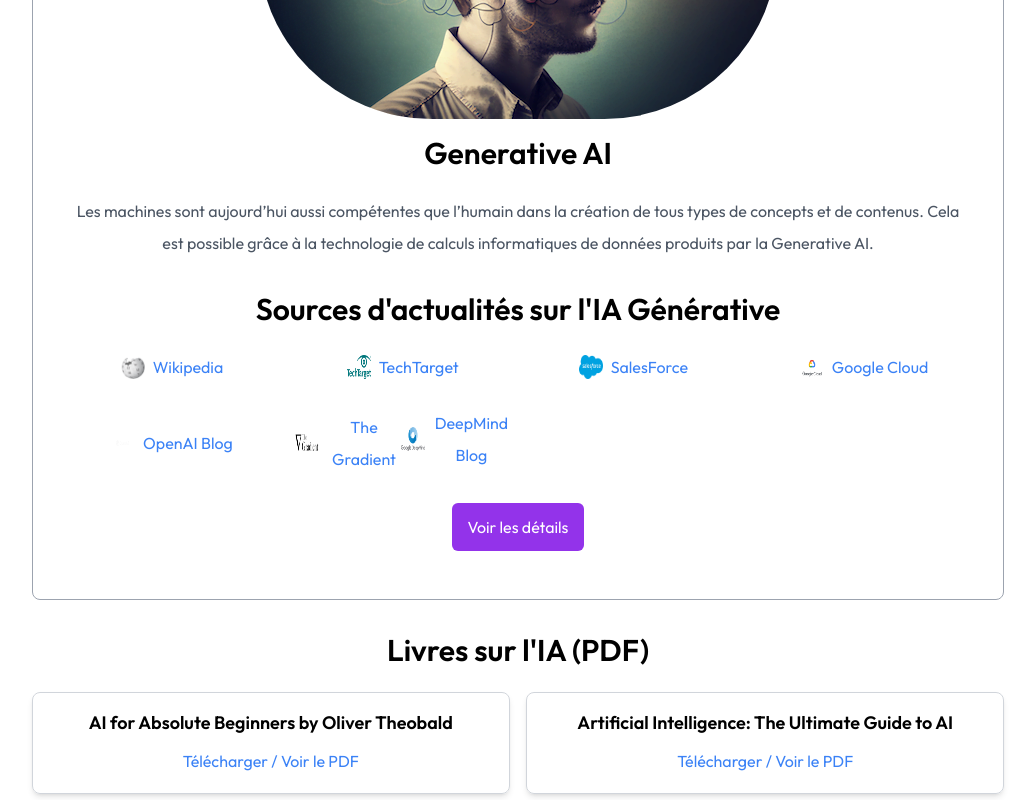
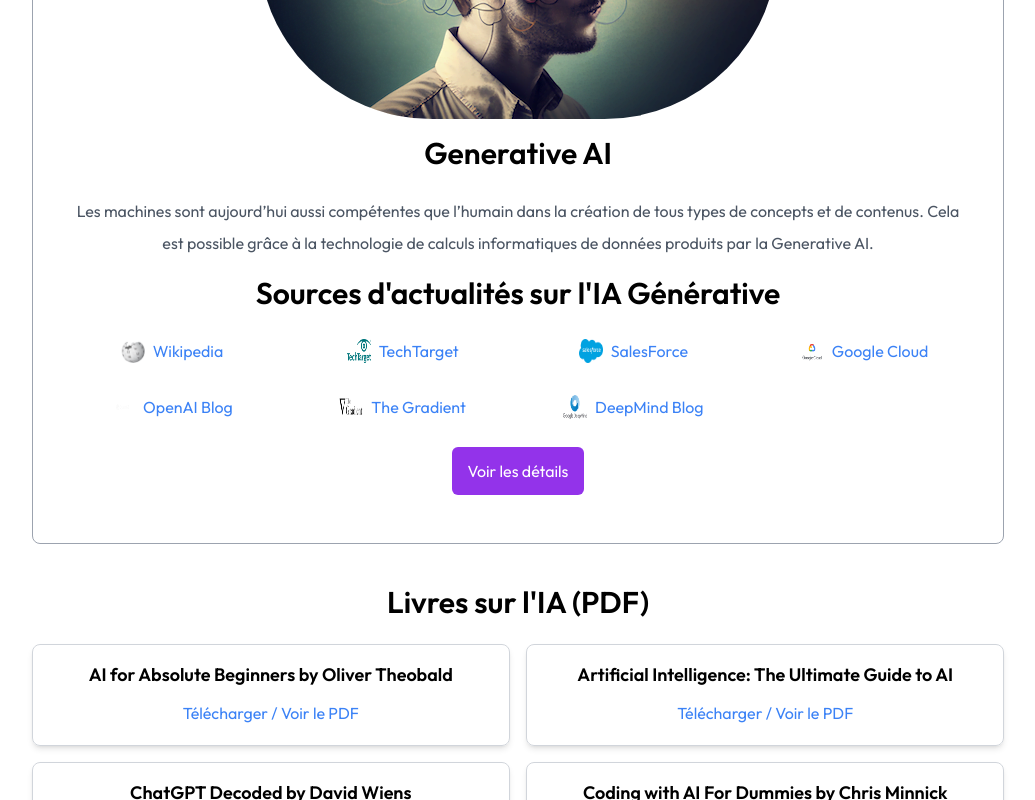
Before and after one commit to samaholicc/ReactPortfolio, a React (Vite) app: page / in a window 1280 px wide. Shown: the part 4793-5593 px from the top of the page, without its empty margins (122-1157 px from the left). Built offline with nearby package versions, Linux system fonts and the light colour scheme; a web font is replaced by a local one.

Commit message:
logo source

```diff
--- a/src/components/Services.jsx
+++ b/src/components/Services.jsx
@@ -16,10 +16,13 @@
 import openAiLogo from "../assets/open-ai-logo.png";
 import deepMindLogo from "../assets/deep-mind-logo.png";
 import theGradientLogo from "../assets/the-gradient-logo.png";
+import cnilLogo from "../assets/cnil-logo.png";
+
 const Services = () => {
   const [showModal, setShowModal] = useState(false);
   const [selectedService, setSelectedService] = useState(null);
-   // Liste des PDF sur l'IA
+
+  // List of AI PDF files
   const pdfFiles = [
     { name: "AI for Absolute Beginners by Oliver Theobald", url: aiBook1 },
     { name: "Artificial Intelligence: The Ultimate Guide to AI", url: aiBook2 },
@@ -28,7 +31,6 @@
     { name: "Introduction to ChatGPT by Imre Barta", url: aiBook5 },
     { name: "The AI Classroom by Brad Weinstein", url: aiBook6 },
   ];
-
 
   const handleShowDetails = (service) => {
     setSelectedService(service);
@@ -39,6 +41,7 @@
     setShowModal(false);
     setSelectedService(null);
   };
+
   const timelineEvents = [
     { year: '1950-1980', description: "Les premiers concepts d'intelligence artificielle émergent avec des travaux sur les algorithmes et la logique." },
     { year: '1980-2010', description: "Introduction des réseaux de neurones simples et des premières applications de l'apprentissage automatique." },
@@ -53,112 +56,46 @@
       <h2 className="text-center text-5xl font-Ovo">Veille Technologique</h2>
 
       <div className="gap-8 my-10">
-        <div className="gap-8">
         <motion.div
           whileHover={{ scale: 1.05 }}
           initial={{ opacity: 0, y: 50 }}
           animate={{ opacity: 1, y: 0 }}
           transition={{ duration: 0.5, delay: 0.1 }}
-            className="border border-gray-400 rounded-lg px-8 py-12 hover:shadow-xl cursor-pointer hover:bg-lightHover hover:-translate-y-1 duration-500 dark:hover:bg-darkHover dark:hover:shadow-white"
-          >
+          className="border border-gray-400 rounded-lg px-8 py-12 hover:shadow-xl cursor-pointer hover:bg-lightHover hover:-translate-y-1 duration-500 dark:hover:bg-darkHover dark:hover:shadow white">
             <img
               src={interestImage}
               alt="Image representing Intelligence Artificielle"
               className="w-22 h-22 mx-auto mb-4 rounded-full"
             />
-            <h2 className="text-center text-3xl font-semibold mb-6">Generative AI </h2>
+            <h2 className="text-center text-3xl font-semibold mb-6">Generative AI</h2>
             <p className="text-center text-gray-600 dark:text-white/80 mb-4">
               Les machines sont aujourd’hui aussi compétentes que l’humain dans la création de tous types de concepts et de contenus. Cela est possible grâce à la technologie de calculs informatiques de données produits par la Generative AI.
             </p>
-            <div className="text-center">
-            <div className="mt-8">
             <h3 className="text-center text-3xl font-semibold mb-6">Sources d'actualités sur l'IA Générative</h3>
             <div className="grid grid-cols-1 gap-4 sm:grid-cols-2 md:grid-cols-2 lg:grid-cols-4">
-    <div className="flex items-center justify-center mb-2">
-      <img src={wikipediaLogo} alt="Wikipedia Logo" className="h-6 w-6 mr-2" />
+              {[
+                { logo: wikipediaLogo, name: "Wikipedia", link: "https://en.wikipedia.org/wiki/Generative_artificial_intelligence" },
+                { logo: techTargetLogo, name: "TechTarget", link: "https://www.techtarget.com/searchenterpriseai/definition/generative-AI" },
+                { logo: salesforceLogo, name: "SalesForce", link: "https://www.salesforce.com/fr/resources/definition/ia-generative/" },
+                { logo: googleCloudLogo, name: "Google Cloud", link: "https://cloud.google.com/use-cases/generative-ai?hl=fr" },
+                { logo: openAiLogo, name: "OpenAI Blog", link: "https://openai.com/news/" },
+                { logo: theGradientLogo, name: "The Gradient", link: "https://thegradient.pub/" },
+                { logo: deepMindLogo, name: "DeepMind Blog", link: "https://deepmind.google/discover/blog/" },
+              ].map(({ logo, name, link }) => (
+                <div key={name} className="flex items-center justify-center mb-2">
+                  <img src={logo} alt={`${name} Logo`} className="h-6 w-6 mr-2" />
                   <a
-        href="https://en.wikipedia.org/wiki/Generative_artificial_intelligence"
+                    href={link}
                     target="_blank"
                     rel="noopener noreferrer"
                     className="text-blue-500 hover:underline"
                   >
-        Wikipedia
+                    {name}
                   </a>
                 </div>
-    <div className="flex items-center justify-center mb-2">
-      <img src={techTargetLogo} alt="TechTarget Logo" className="h-6 w-6 mr-2" />
-      <a
-        href="https://www.techtarget.com/searchenterpriseai/definition/generative-AI"
-        target="_blank"
-        rel="noopener noreferrer"
-        className="text-blue-500 hover:underline"
-      >
-        TechTarget
-      </a>
-    </div>
-    <div className="flex items-center justify-center mb-2">
-      <img src={salesforceLogo} alt="SalesForce Logo" className="h-6 w-6 mr-2" />
-      <a
-        href="https://www.salesforce.com/fr/resources/definition/ia-generative/"
-        target="_blank"
-        rel="noopener noreferrer"
-        className="text-blue-500 hover:underline"
-      >
-        SalesForce
-      </a>
-    </div>
-    <div className="flex items-center justify-center mb-2">
-      <img src={googleCloudLogo} alt="Google Cloud Logo" className="h-6 w-6 mr-2" />
-      <a
-        href="https://cloud.google.com/use-cases/generative-ai?hl=fr"
-        target="_blank"
-        rel="noopener noreferrer"
-        className="text-blue-500 hover:underline"
-      >
-        Google Cloud
-      </a>
-
-    </div>
-    <div className="flex items-center justify-center mb-2">
-      <img src={openAiLogo} alt="Open AI Logo" className="h-6 w-6 mr-2" />
-      <a
-        href="https://openai.com/news/"
-        target="_blank"
-        rel="noopener noreferrer"
-        className="text-blue-500 hover:underline"
-      >
-        OpenAI Blog
-      </a>
-
-    </div>
-    <div className="flex items-center justify-center mb-2">
-      <img src={theGradientLogo} alt="The Gradient Logo" className="h-6 w-6 mr-2" />
-      <a
-        href="https://thegradient.pub/"
-        target="_blank"
-        rel="noopener noreferrer"
-        className="text-blue-500 hover:underline"
-      >
-        The Gradient
-      </a>
-      <div className="flex items-center justify-center mb-2">
-      <img src={deepMindLogo} alt="Deep Mind Logo" className="h-6 w-6 mr-2" />
-      <a
-        href="https://deepmind.google/discover/blog/"
-        target="_blank"
-        rel="noopener noreferrer"
-        className="text-blue-500 hover:underline"
-      >
-        DeepMind Blog
-      </a>
-
-    </div>
+              ))}
             </div>
 
-  </div>
-</div>
-
-</div>
             {/* Button to show details */}
             <button
               className="mt-4 px-4 py-2 bg-purple-600 text-white rounded-md hover:bg-purple-700 mx-auto block"
@@ -179,9 +116,9 @@
         <div className="mt-8">
           <h2 className="text-center text-3xl font-semibold mb-6">Livres sur l'IA (PDF)</h2>
           <div className="grid grid-cols-1 gap-4 sm:grid-cols-2 md:grid-cols-2">
-            {pdfFiles.map((pdf, index) => (
+            {pdfFiles.map((pdf) => (
               <div
-                key={pdf.name} // Use pdf.name instead of index for better key
+                key={pdf.name}
                 className="border border-gray-300 rounded-lg p-4 shadow-md text-center"
               >
                 <h3 className="text-lg font-semibold mb-2">{pdf.name}</h3>
@@ -198,7 +135,7 @@
           </div>
         </div>
       </div>
-
+      )
       {/* Popup Modal */}
       {showModal && selectedService && (
         <div className="fixed inset-0 bg-black bg-opacity-50 flex justify-center items-center z-50">
@@ -218,8 +155,6 @@
           {selectedService.advantages.map((advantage, idx) => (
             <li key={idx}>• {advantage}</li>
           ))}
-        <br/>
-
         </ul>
 
         {/* Emergence Section - Animated Timeline */}
@@ -250,9 +185,6 @@
       </motion.div>
     </div>
   )}
-
-    </div>
-  );
-};
+}
 
 export default Services;
```
Lines whose indentation alone changed are shown as unchanged.
